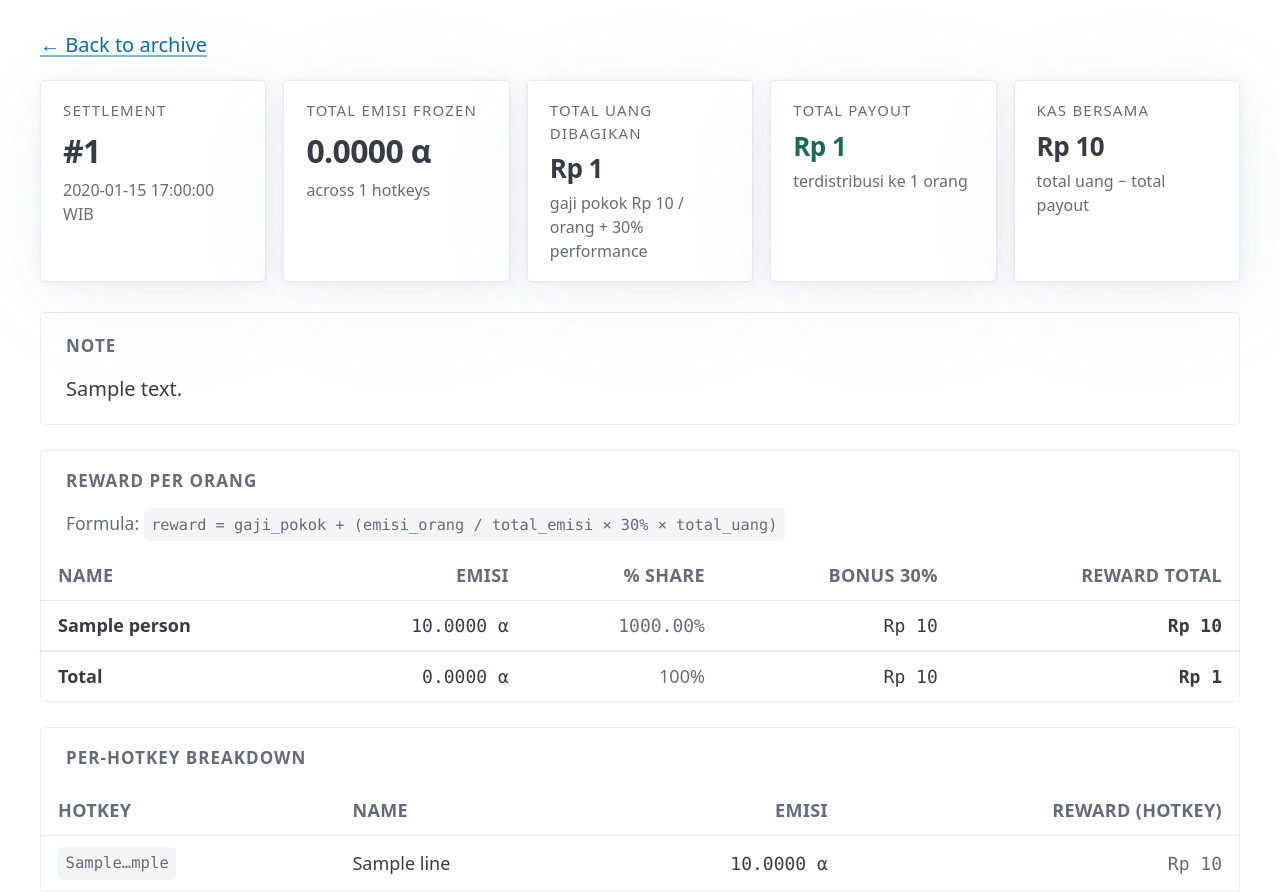
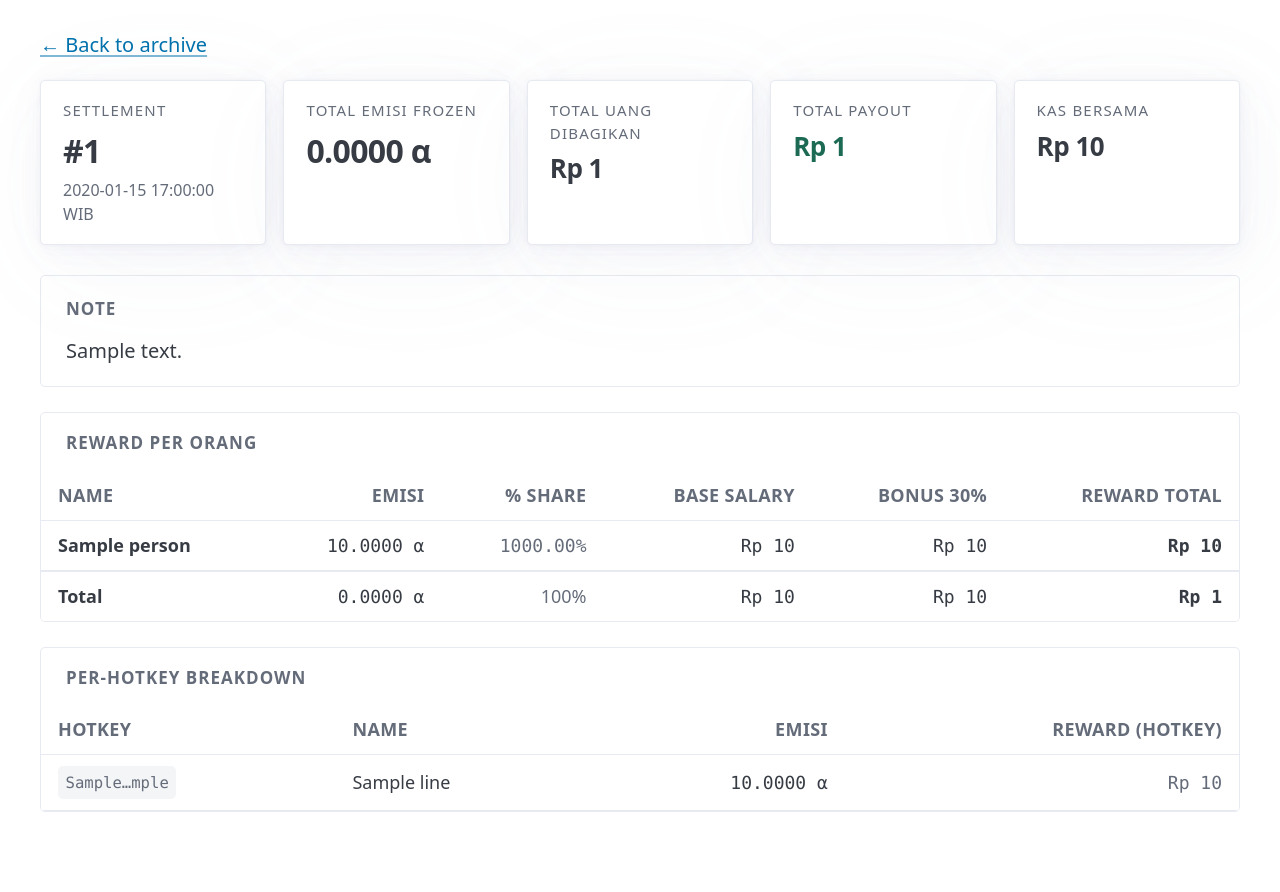
Before and after one commit to firzahdzm/data-emission, a FastAPI app: template src/emission_tracker/web/templates/archive_detail.html in a window 1280 px wide. Shown: the part 155-1047 px from the top of the page. After the commit the page ends 967 px from the top, so only its background shows below. Run offline with FastAPI, Linux system fonts and the light colour scheme; the template is opened without the code that fills it: most values are stand-ins (such as "Sample title", 1, 10 or a date in 2020); parts of the project's set-up code (start-up, migrations or seed data) failed here and were passed over; some libraries are stand-ins or nearby versions.

Commit message:
refactor: remove redundant sub-kpi labels and add base salary column to settlement details table while updating project dependencies

```diff
--- a/src/emission_tracker/web/templates/archive_detail.html
+++ b/src/emission_tracker/web/templates/archive_detail.html
@@ -12,23 +12,20 @@
     <article class="kpi-card">
         <span class="kpi-label">Total emisi frozen</span>
         <div class="kpi-value">{{ settlement.total_cumulative_rao | alpha }}</div>
-        <div class="kpi-sub">across {{ settlement.lines | length }} hotkeys</div>
     </article>
     {% if settlement.total_idr is not none %}
     <article class="kpi-card">
         <span class="kpi-label">Total uang dibagikan</span>
         <div class="kpi-value" style="font-size: 1.3rem;">{{ settlement.total_idr | idr }}</div>
-        <div class="kpi-sub">gaji pokok {{ settlement.base_salary_idr | idr }} / orang + 30% performance</div>
     </article>
     <article class="kpi-card kpi-ok">
         <span class="kpi-label">Total payout</span>
         <div class="kpi-value" style="font-size: 1.3rem;">{{ settlement.total_payout_idr | idr }}</div>
-        <div class="kpi-sub">terdistribusi ke {{ persons | length }} orang</div>
     </article>
-    <article class="kpi-card {% if settlement.kas_bersama_idr is not none and settlement.kas_bersama_idr < 0 %}kpi-warn{% endif %}">
+    <article
+        class="kpi-card {% if settlement.kas_bersama_idr is not none and settlement.kas_bersama_idr < 0 %}kpi-warn{% endif %}">
         <span class="kpi-label">Kas bersama</span>
         <div class="kpi-value" style="font-size: 1.3rem;">{{ settlement.kas_bersama_idr | idr }}</div>
-        <div class="kpi-sub">total uang − total payout</div>
     </article>
     {% else %}
     <article class="kpi-card">
@@ -38,12 +35,13 @@
     </article>
     {% endif %}
     {% if is_admin %}
-    <article class="kpi-card" style="display: flex; flex-direction: column; justify-content: center; align-items: stretch;">
+    <article class="kpi-card"
+        style="display: flex; flex-direction: column; justify-content: center; align-items: stretch;">
         <span class="kpi-label">Admin actions</span>
-        <button id="delete-settlement-btn" style="margin-top: 0.4rem; background: var(--pico-del-color, #c0392b); border-color: var(--pico-del-color, #c0392b);">
+        <button id="delete-settlement-btn"
+            style="margin-top: 0.4rem; background: var(--pico-del-color, #c0392b); border-color: var(--pico-del-color, #c0392b);">
             Delete settlement
         </button>
-        <div class="kpi-sub" style="margin-top: 0.4rem;">reopens this period</div>
     </article>
     {% endif %}
 </div>
@@ -58,15 +56,13 @@
 {% if settlement.total_idr is not none %}
 <section class="panel" style="padding: 0; overflow: hidden;">
     <header style="padding: 0.85rem 1.25rem 0;">Reward per orang</header>
-    <p style="padding: 0 1.25rem 0.5rem; color: var(--pico-muted-color); font-size: 0.875rem; margin: 0;">
-        Formula: <code>reward = gaji_pokok + (emisi_orang / total_emisi × 30% × total_uang)</code>
-    </p>
     <table class="payout-table">
         <thead>
             <tr>
                 <th>Name</th>
                 <th class="num">Emisi</th>
                 <th class="num">% share</th>
+                <th class="num">Base Salary</th>
                 <th class="num">Bonus 30%</th>
                 <th class="num">Reward total</th>
             </tr>
@@ -81,6 +77,7 @@
                     {{ "%.2f"|format(p.cumulative_rao / settlement.total_cumulative_rao * 100) }}%
                     {% else %}—{% endif %}
                 </td>
+                <td class="num text-mono">{{ settlement.base_salary_idr | idr }}</td>
                 <td class="num text-mono">{{ p.personal_share_idr | idr }}</td>
                 <td class="num text-mono"><strong>{{ p.reward_idr | idr }}</strong></td>
             </tr>
@@ -91,6 +88,7 @@
                 <td><strong>Total</strong></td>
                 <td class="num text-mono">{{ settlement.total_cumulative_rao | alpha }}</td>
                 <td class="num text-muted">100%</td>
+                <td class="num text-mono">{{ (persons | length * settlement.base_salary_idr) | idr }}</td>
                 <td class="num text-mono">{{ settlement.lines | sum(attribute='personal_share_idr') | idr }}</td>
                 <td class="num text-mono"><strong>{{ settlement.total_payout_idr | idr }}</strong></td>
             </tr>
@@ -115,7 +113,9 @@
         <tbody>
             {% for line in settlement.lines %}
             <tr>
-                <td><code class="hotkey-pill" title="{{ line.hotkey_ss58 }}">{{ line.hotkey_ss58[:8] }}…{{ line.hotkey_ss58[-4:] }}</code></td>
+                <td><code class="hotkey-pill"
+                        title="{{ line.hotkey_ss58 }}">{{ line.hotkey_ss58[:8] }}…{{ line.hotkey_ss58[-4:] }}</code>
+                </td>
                 <td>{{ line.person_name }}</td>
                 <td class="num text-mono">{{ line.cumulative_rao | alpha }}</td>
                 {% if settlement.total_idr is not none %}
@@ -129,7 +129,7 @@
 
 {% if is_admin %}
 <script>
-document.getElementById('delete-settlement-btn').addEventListener('click', async function() {
+    document.getElementById('delete-settlement-btn').addEventListener('click', async function () {
         const ok = confirm(
             "Delete settlement #{{ settlement.id }}?\n\n" +
             "This reopens the period: the dashboard will resume accumulating\n" +
@@ -155,16 +155,20 @@ document.getElementById('delete-settlement-btn').addEventListener('click', async
 {% endif %}
 
 <style>
-.lines-table th, .lines-table td,
-.payout-table th, .payout-table td {
+    .lines-table th,
+    .lines-table td,
+    .payout-table th,
+    .payout-table td {
         padding: 0.55rem 0.85rem;
         border-bottom: 1px solid var(--pico-muted-border-color);
         font-size: 0.9rem;
     }
+
     .lines-table tbody tr:hover,
     .payout-table tbody tr:hover {
         background: var(--pico-card-sectionning-background-color, var(--pico-card-background-color));
     }
+
     .payout-table tfoot td {
         border-top: 2px solid var(--pico-muted-border-color);
         border-bottom: none;
```
Also changed, not shown: 1 other file. Lines whose indentation alone changed are shown as unchanged.
